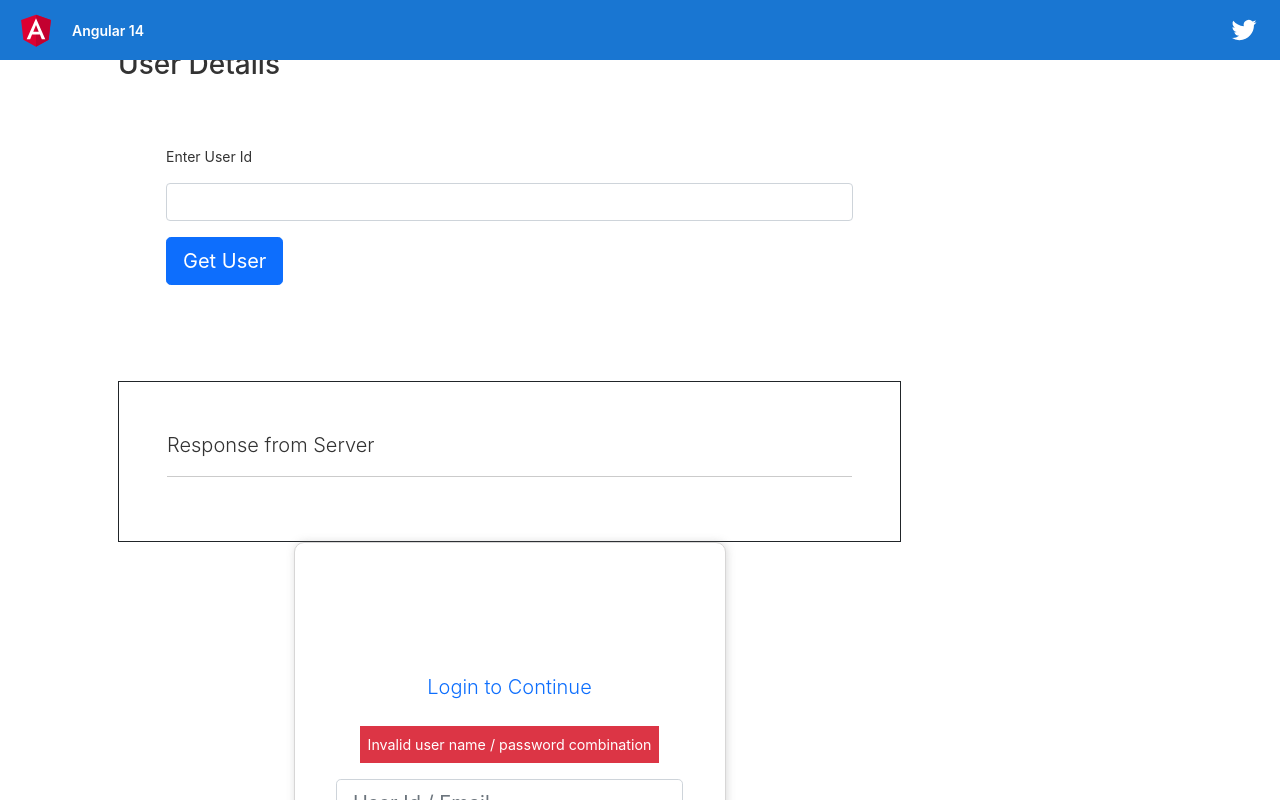
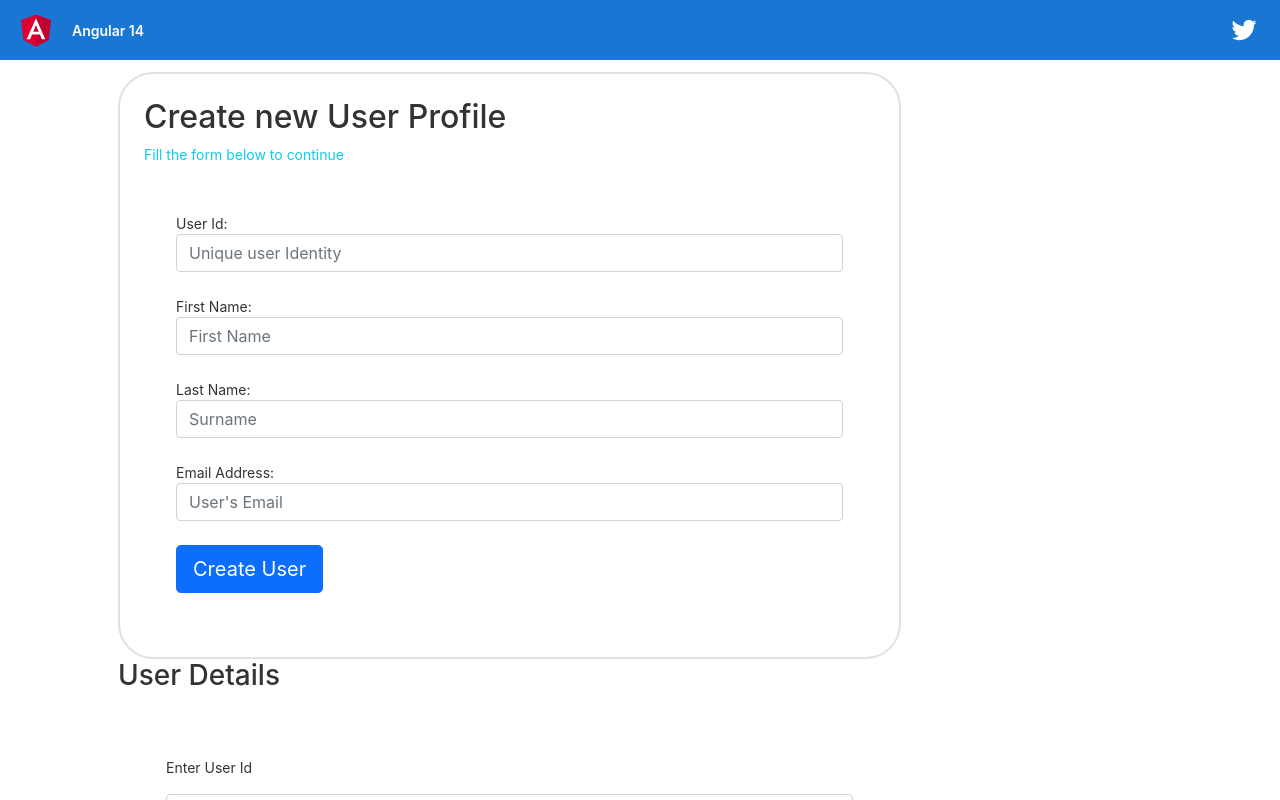
Before and after one commit to alfredobialo/ng14, an Angular app: page / in a window 1280 px wide. Shown: the top 800 px of the page. Built offline with nearby package versions, Linux system fonts and the light colour scheme.

Commit message:
Add Component to app root component

```diff
--- a/src/app/app.component.html
+++ b/src/app/app.component.html
@@ -319,6 +319,7 @@
 
 <div class="container-lg container-xl container-sm container-fluid p-5" role="main" >
   <div class="col-12 col-md-9">
+    <create-user></create-user>
     <user-details></user-details>
     <login-page></login-page>
   </div>
```
